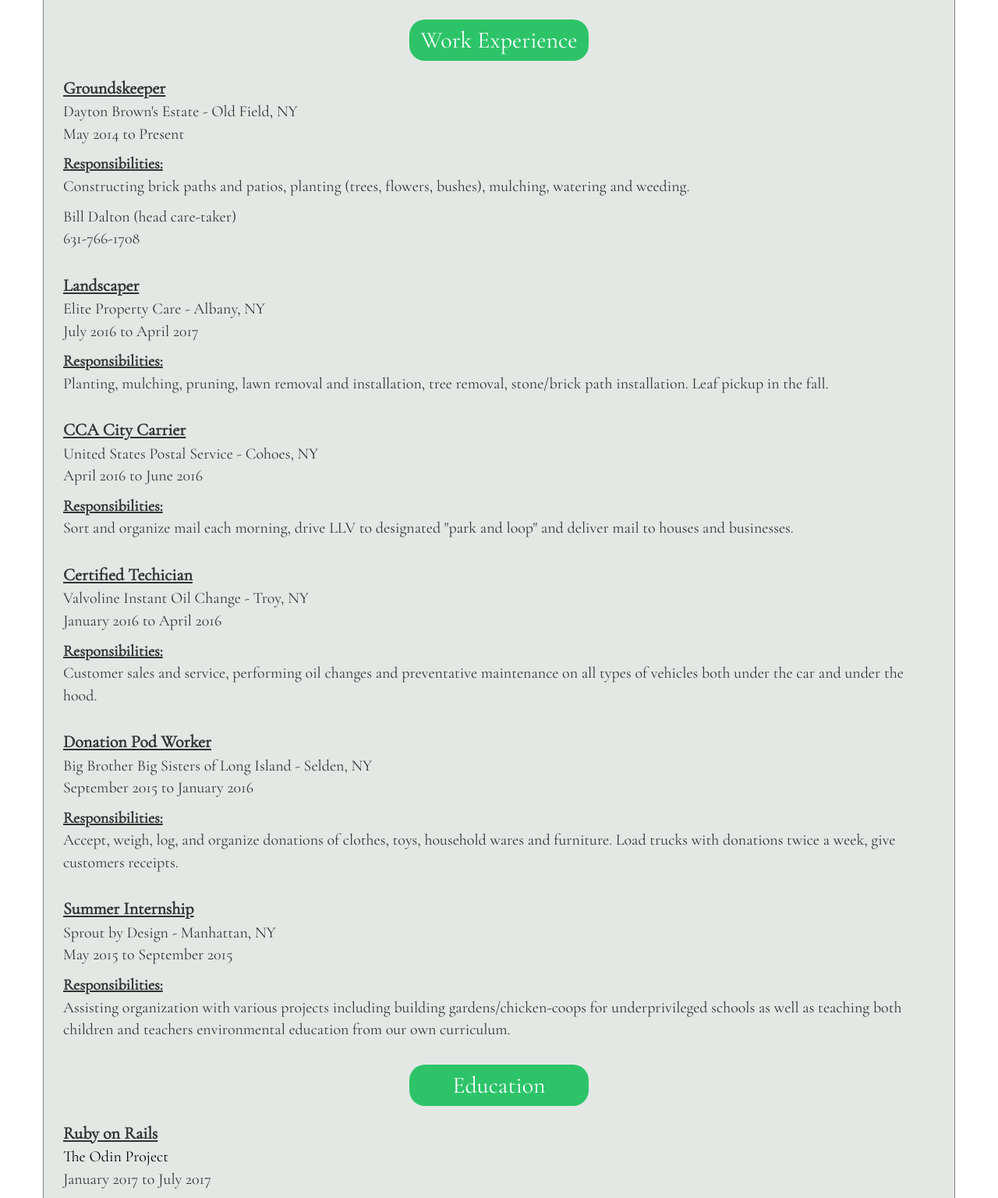
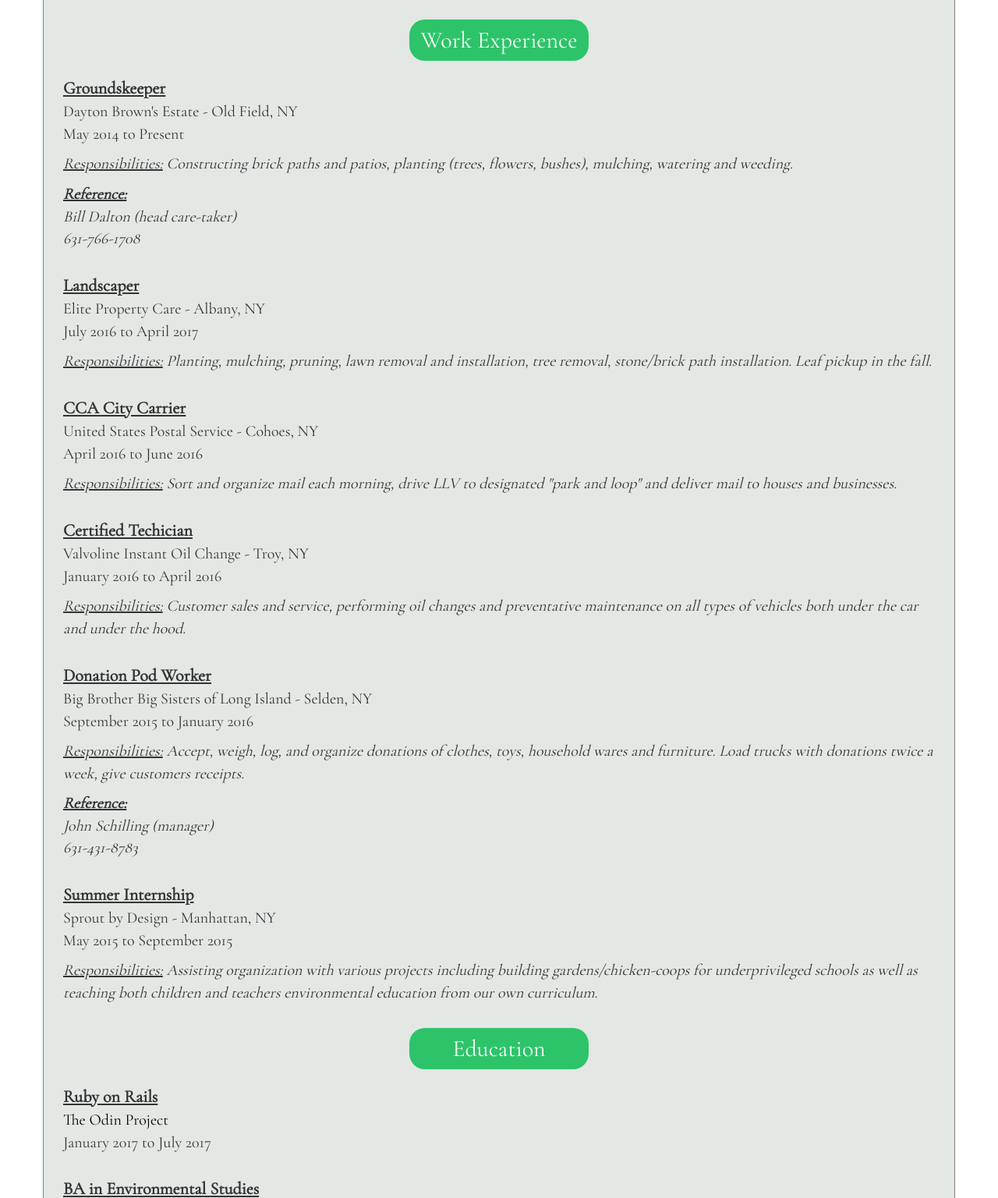
Before and after one commit to jfonz412/cv, a PHP site: page /index.html in a window 1280 px wide. Shown: the part 290-1826 px from the top of the page at 78% size. Run offline with PHP 8.4, Linux system fonts and the light colour scheme.

Commit message:
fix references

```diff
--- a/custom.css
+++ b/custom.css
@@ -87,7 +87,21 @@ p {
 	font-size: 22px;
 }
 
+.responsibilities {
+	font-style: italic;
+}
+
 .resp {
 	text-decoration:underline;
+}
+
+.ref-span {
+	text-decoration: underline;
+	font-style: italic;
 	font-weight:bold;
+	font-size:20px;
 }
+
+.ref-p {
+	font-style: italic;
+}
--- a/index.html
+++ b/index.html
@@ -39,14 +39,18 @@
 					May 2014 to Present
 				</p>
 
-				<p>
-					<span class="resp">Responsibilities:</span><br> Constructing brick paths and patios, planting (trees, flowers, bushes), mulching, watering and weeding.
+				<p class="responsibilities">
+					<span class="resp">Responsibilities:</span> Constructing brick paths and patios, planting (trees, flowers, bushes), mulching, watering and weeding.
 				</p>
 
-				<p>
+				<p class="ref-p">
+					<span class="ref-span">
+						Reference:
+					</span><br>
 					Bill Dalton (head care-taker)<br>
 					631-766-1708
 				</p>
+
 			</div>
 
 			<div class="work-exp">
@@ -56,8 +60,8 @@
 				<p>Elite Property Care - Albany, NY<br>
 				July 2016 to April 2017</p>
 
-				<p>
-				  <span class="resp">Responsibilities:</span><br> Planting, mulching, pruning, lawn removal and installation, tree removal, stone/brick path installation. Leaf pickup in the fall.
+				<p class="responsibilities">
+				  <span class="resp">Responsibilities:</span> Planting, mulching, pruning, lawn removal and installation, tree removal, stone/brick path installation. Leaf pickup in the fall.
 				</p>
 			</div>
 
@@ -69,8 +73,8 @@
 					United States Postal Service - Cohoes, NY<br>
 					April 2016 to June 2016
 				</p>
-				<p>
-				  <span class="resp">Responsibilities:</span><br> Sort and organize mail each morning, drive LLV to designated "park and loop" and deliver mail to houses and businesses.
+				<p class="responsibilities">
+				  <span class="resp">Responsibilities:</span> Sort and organize mail each morning, drive LLV to designated "park and loop" and deliver mail to houses and businesses.
 				</p>
 			</div>
 
@@ -82,8 +86,8 @@
 					Valvoline Instant Oil Change - Troy, NY<br>
 					January 2016 to April 2016
 				</p>
-				<p>
-					<span class="resp">Responsibilities:</span><br> Customer sales and service, performing oil changes and preventative maintenance on all types of vehicles both under the car and under the hood.
+				<p class="responsibilities">
+					<span class="resp">Responsibilities:</span> Customer sales and service, performing oil changes and preventative maintenance on all types of vehicles both under the car and under the hood.
 				</p>
 			</div>
 
@@ -95,8 +99,15 @@
 					Big Brother Big Sisters of Long Island - Selden, NY<br>
 					September 2015 to January 2016
 				</p>
-				<p>
-				  <span class="resp">Responsibilities:</span><br> Accept, weigh, log, and organize donations of clothes, toys, household wares and furniture. Load trucks with donations twice a week, give customers receipts.
+				<p class="responsibilities">
+				  <span class="resp">Responsibilities:</span> Accept, weigh, log, and organize donations of clothes, toys, household wares and furniture. Load trucks with donations twice a week, give customers receipts.
+				</p>
+				<p class="ref-p">
+					<span class="ref-span">
+						Reference:
+					</span><br>
+					John Schilling (manager)<br>
+					631-431-8783
 				</p>
 			</div>
 
@@ -108,8 +119,8 @@
 					Sprout by Design - Manhattan, NY<br>
 					May 2015 to September 2015
 				</p>
-				<p>
-				  <span class="resp">Responsibilities:</span><br> Assisting organization with various projects including building gardens/chicken-coops for underprivileged schools as well as teaching both children and teachers environmental education from our own curriculum.
+				<p class="responsibilities">
+				  <span class="resp">Responsibilities:</span> Assisting organization with various projects including building gardens/chicken-coops for underprivileged schools as well as teaching both children and teachers environmental education from our own curriculum.
 				</p>
 			</div>
 
```
